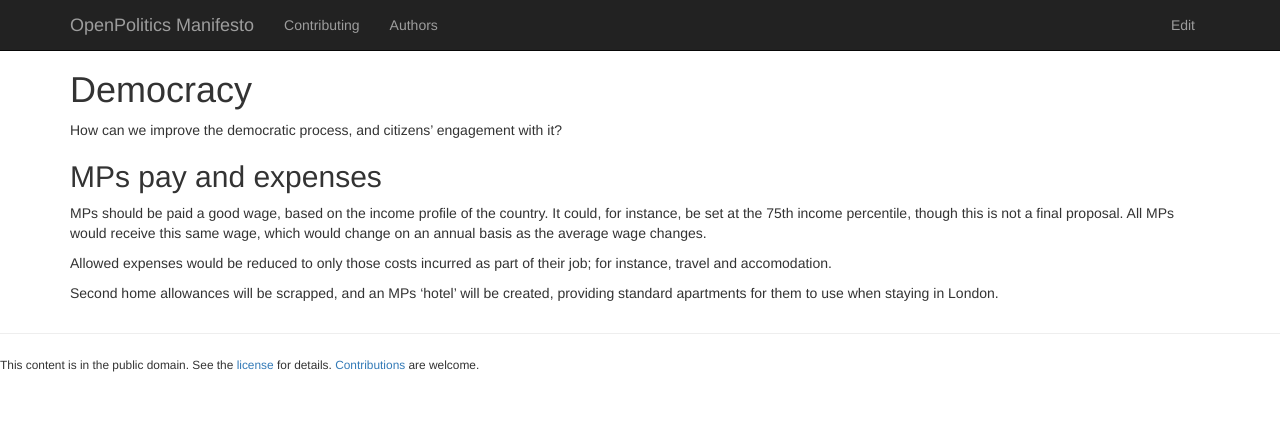
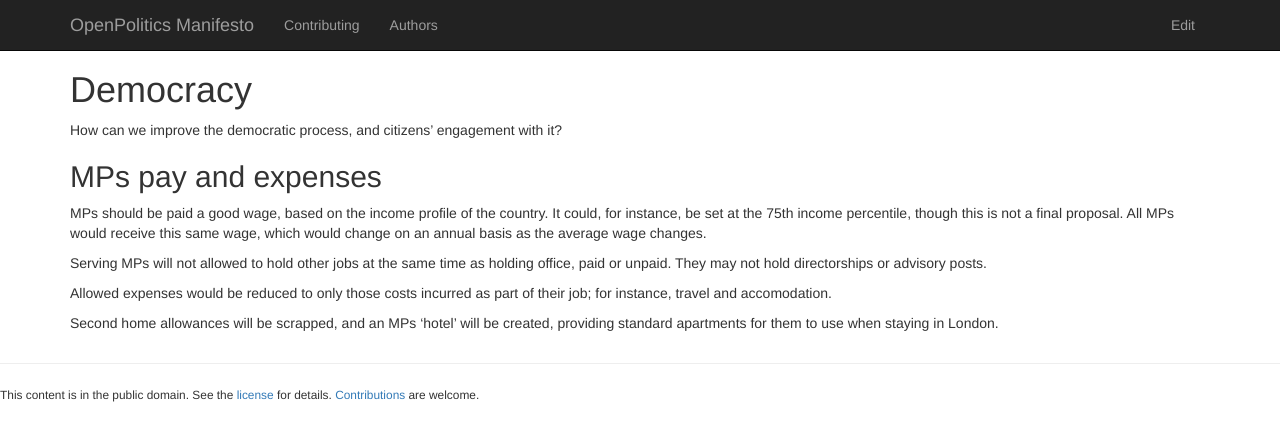
Before and after one commit to openpolitics/manifesto, a Jekyll site: the page built from democracy.md, in a window 1280 px wide. Shown: the top 441 px of the page. Built offline with Jekyll 4.4.1, drawn with Linux system fonts in a browser that asks for light colours; nearby versions of some CDN libraries.

Commit message:
Ban second jobs for MPs

```diff
--- a/democracy.md
+++ b/democracy.md
@@ -10,6 +10,8 @@ How can we improve the democratic process, and citizens' engagement with it?
 
 MPs should be paid a good wage, based on the income profile of the country. It could, for instance, be set at the 75th income percentile, though this is not a final proposal. All MPs would receive this same wage, which would change on an annual basis as the average wage changes.
 
+Serving MPs will not allowed to hold other jobs at the same time as holding office, paid or unpaid. They may not hold directorships or advisory posts.
+
 Allowed expenses would be reduced to only those costs incurred as part of their job; for instance, travel and accomodation.
 
 Second home allowances will be scrapped, and an MPs 'hotel' will be created, providing standard apartments for them to use when staying in London.
```
